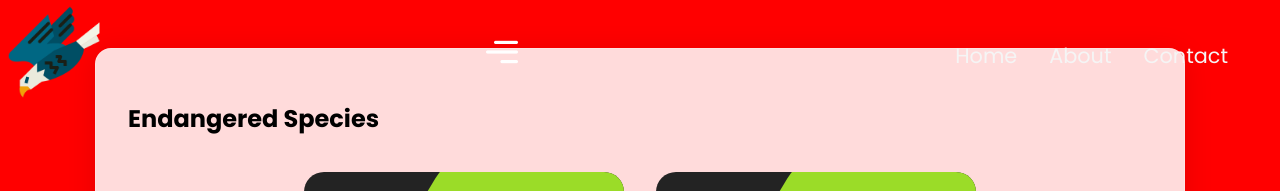
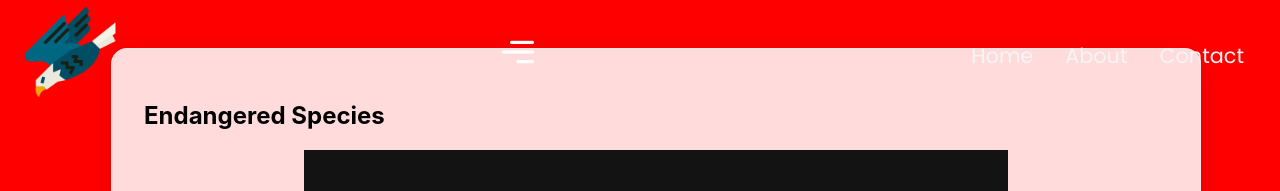
Before and after one commit to Banega00/Tim-Falcon-Hakaton, a React (Create React App) app in the folder frontend2/: page /endangeredspecies in a window 1280 px wide. Shown: the top 191 px of the page. Built offline with nearby package versions, Linux system fonts and the light colour scheme; the HTML template or start-up script is replaced by a standard one.

Commit message:
page fix

```diff
--- a/frontend2/src/components/EndangeredSpeciesCard/EndangeredSpeciesCard.module.scss
+++ b/frontend2/src/components/EndangeredSpeciesCard/EndangeredSpeciesCard.module.scss
@@ -1,16 +1,12 @@
 @import url('https://fonts.googleapis.com/css2?family=Poppins:ital,wght@0,100;0,200;0,300;0,400;0,500;0,600;0,700;0,800;0,900;1,100;1,200;1,300;1,400;1,500;1,600;1,700;1,800;1,900&display=swap');
 
-
-*{
-  font-family: 'Poppins', sans-serif;
-}
-
-body{
-  display: flex;
-  justify-content: center;
-  align-items: center;
-  min-height: 100vh;
-  background: #131313;
+.endangeredSpeciesCard {
+    display: flex;
+    justify-content: center;
+    align-items: center;
+    min-height: 100vh;
+    background: #131313;
+    font-family: 'Poppins', sans-serif;
 }
 
 .container{
--- a/frontend2/src/components/EndangeredSpeciesCard/EndangeredSpeciesCard.tsx
+++ b/frontend2/src/components/EndangeredSpeciesCard/EndangeredSpeciesCard.tsx
@@ -3,6 +3,7 @@ import styles from './EndangeredSpeciesCard.module.scss';
 
 const EndangeredSpeciesCard = ({ img, text, left, habitat }) => {
     return(
+<section className={styles.endangeredSpeciesCard}>
 <div className={styles.container}>
   <div className={styles.card}>
     <div className={styles.imgBx}>
@@ -22,6 +23,7 @@ const EndangeredSpeciesCard = ({ img, text, left, habitat }) => {
     </div>
   </div>
 </div>
+</section>
     )
 }
 
```
